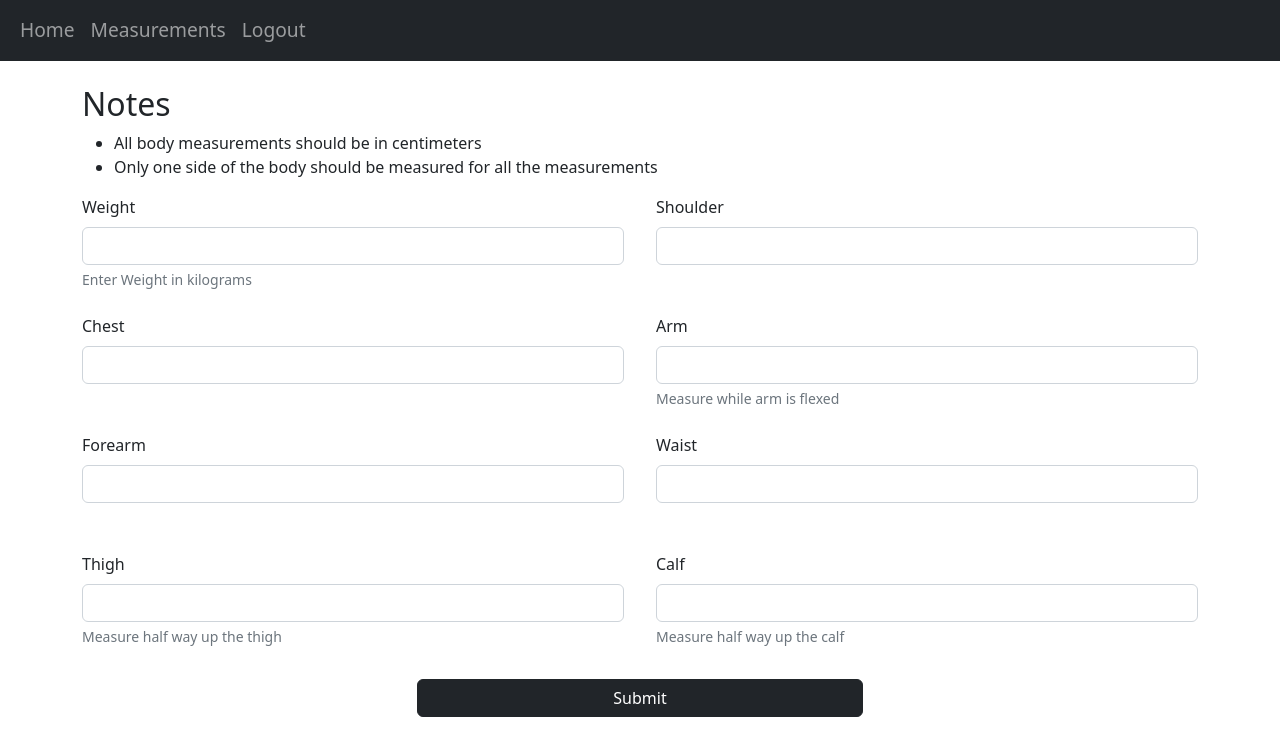
After one commit to simar-s2/Body-Measurement-Tracker, a Flask app: page /measurement in a window 1280 px wide. The commit adds this page. Shown: the top 756 px of the page. Run offline with Flask 3, Linux system fonts and the light colour scheme; the visitor is signed in with stand-in values (Sample User, id 1).

Commit message:
Add measurements page

```diff
--- a/website/static/styles.css
+++ b/website/static/styles.css
@@ -1,5 +1,22 @@
+.nav-item {
+    font-size: 1.2rem;
+}
 
+#measurements {
+    display: grid;
+    grid-template-columns: 1fr 1fr;
+    grid-template-rows: 1fr 1fr 1fr 1fr;
+    column-gap: 2rem;
+    row-gap: 0.5rem;
+}
 
+#submit_measurements{
+    grid-column-start: 1;
+    grid-column-end: -1;
+    width: 40%;
+    justify-self: center;
+    margin: 0.5rem;
+}
 
 .link-dark {
     text-decoration: none;
--- a/website/templates/layout.html
+++ b/website/templates/layout.html
@@ -18,6 +18,9 @@
                     {% if user.is_authenticated %}
                     <li class="nav-item">
                         <a class="nav-link" aria-current="page" href="/">Home</a>
+                    </li>
+                    <li class="nav-item">
+                        <a class="nav-link" aria-current="page" href="/measurement">Measurements</a>
                     </li>
                     <li class="nav-item">
                         <a class="nav-link" aria-current="page" href="/logout">Logout</a>
--- /dev/null
+++ b/website/templates/measurement.html
@@ -0,0 +1,54 @@
+{% extends "layout.html" %}
+
+{% block title %}Measurements{% endblock %}
+
+{% block content %}
+
+<div>
+  <h2>Notes</h2>
+  <ul>
+    <li>All body measurements should be in centimeters</li>
+    <li>Only one side of the body should be measured for all the measurements</li>
+  </ul>
+</div>
+<form method="post" id="measurements">
+    <div class="mb-3">
+      <label for="weight" class="form-label">Weight</label>
+      <input type="text" class="form-control" id="email" aria-describedby="weightHelp" name="weight">
+      <div id="weightHelp" class="form-text">Enter Weight in kilograms</div>
+    </div>
+    <div class="mb-3">
+      <label for="shoulder" class="form-label">Shoulder</label>
+      <input type="text" class="form-control" id="shoulder" name="shoulder">
+    </div>
+    <div class="mb-3">
+      <label for="chest" class="form-label">Chest</label>
+      <input type="text" class="form-control" id="chest" name="chest">
+    </div>
+    <div class="mb-3">
+      <label for="arm" class="form-label">Arm</label>
+      <input type="text" class="form-control" id="arm" aria-describedby="armHelp" name="arm">
+      <div id="armHelp" class="form-text">Measure while arm is flexed</div>
+    </div>
+    <div class="mb-3">
+      <label for="forearm" class="form-label">Forearm</label>
+      <input type="text" class="form-control" id="forearm" name="forearm">
+    </div>
+    <div class="mb-3">
+      <label for="waist" class="form-label">Waist</label>
+      <input type="text" class="form-control" id="waist" name="waist">
+    </div>
+    <div class="mb-3">
+      <label for="email" class="form-label">Thigh</label>
+      <input type="text" class="form-control" id="leg" aria-describedby="legHelp" name="leg">
+      <div id="legHelp" class="form-text">Measure half way up the thigh</div>
+    </div>
+    <div class="mb-3">
+      <label for="calf" class="form-label">Calf</label>
+      <input type="text" class="form-control" id="calf" aria-describedby="calfHelp" name="calf">
+      <div id="calfHelp" class="form-text">Measure half way up the calf</div>
+    </div>
+    <button type="submit" id="submit_measurements" class="btn btn-dark">Submit</button>
+</form>
+
+{% endblock %}
--- a/website/views.py
+++ b/website/views.py
@@ -1,4 +1,4 @@
-from flask import Blueprint, render_template
+from flask import Blueprint, render_template, request
 from flask_login import login_required, current_user
 
 views = Blueprint('views', __name__)
@@ -7,3 +7,11 @@ views = Blueprint('views', __name__)
 @login_required
 def home():
     return render_template("home.html", user=current_user)
+
+@views.route('/measurement', methods=['GET', 'POST'])
+@login_required
+def measurement():
+    if request.method == 'POST':
+        pass
+    else:
+        return render_template("measurement.html", user=current_user)
```
